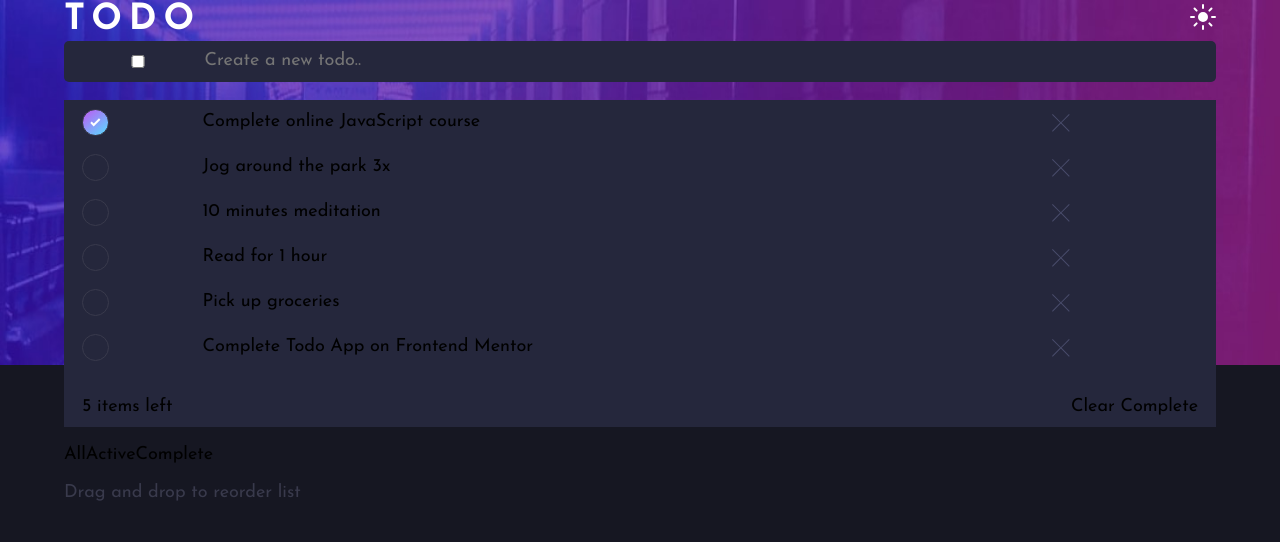
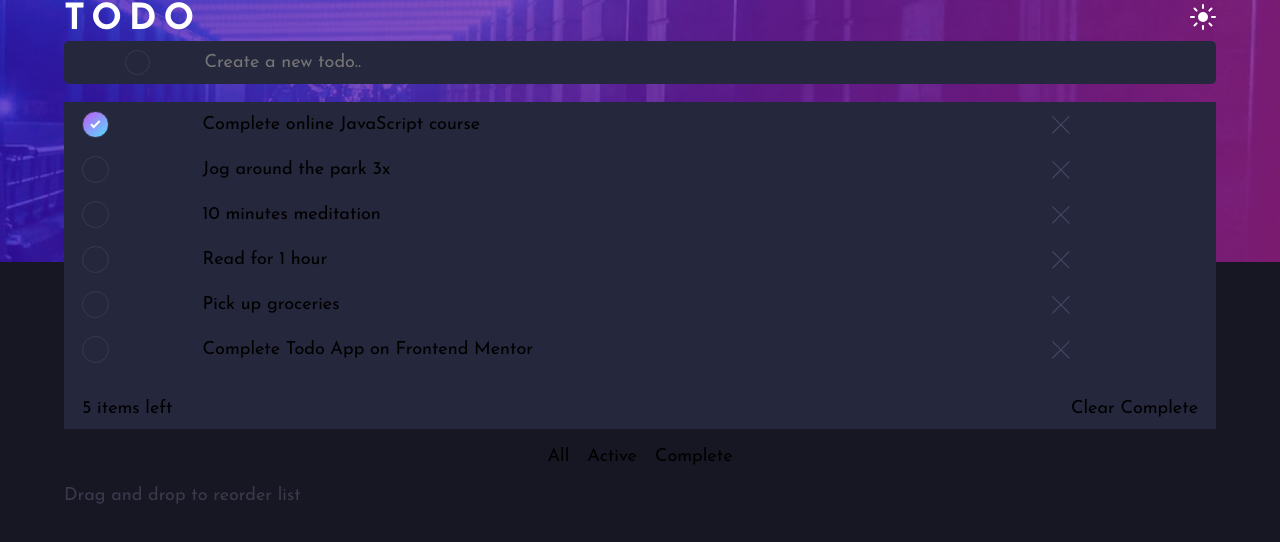
Before and after one commit to jbuendia1y/todo-app-frontendMentor, an Angular app: page / in a window 1280 px wide. Shown: the top 542 px of the page. Built offline with nearby package versions, Linux system fonts and the light colour scheme.

Commit message:
Theme and Filters

```diff
--- a/src/app/components/app/app.component.html
+++ b/src/app/components/app/app.component.html
@@ -1,8 +1,9 @@
 <header class="header">
   <h1 class="header__title">Todo</h1>
 
-  <div class="toogleTheme">
-    <img src="assets/images/icon-sun.svg" alt="sun">
+  <div class="toogleTheme" (click)="toogleTheme()">
+    <img src="assets/images/icon-sun.svg" alt="sun" *ngIf="theme == 'darkTheme'">
+    <img src="assets/images/icon-moon.svg" alt="moon" *ngIf="theme == 'lightTheme'">
   </div>
 </header>
 
--- a/src/app/components/app/app.component.ts
+++ b/src/app/components/app/app.component.ts
@@ -1,10 +1,33 @@
-import { Component } from '@angular/core';
+import { Component, OnInit } from '@angular/core';
 
 @Component({
   selector: 'app-root',
   templateUrl: './app.component.html',
   styleUrls: ['./app.component.scss']
 })
-export class AppComponent {
-  title = 'todoApp';
+export class AppComponent implements OnInit{
+
+  theme:string = 'darkTheme'
+
+  ngOnInit(){
+    if(localStorage.getItem('theme') == null){
+      localStorage.setItem('theme',this.theme)
+      document.documentElement.classList.add('darkTheme')
+    } else {
+      this.theme = <string>localStorage.getItem('theme')
+      document.documentElement.classList.add(this.theme)
+    }
+  }
+
+  toogleTheme(){
+    if(this.theme == 'darkTheme'){
+      document.documentElement.classList.remove('darkTheme')
+      document.documentElement.classList.add('lightTheme')
+    }else if(this.theme == 'lightTheme'){
+      document.documentElement.classList.remove('lightTheme')
+      document.documentElement.classList.add('darkTheme')
+    }
+    localStorage.setItem('theme',document.documentElement.classList[0])
+    this.theme = <string>localStorage.getItem('theme')
+  }
 }
--- a/src/app/components/list/list.component.html
+++ b/src/app/components/list/list.component.html
@@ -1,5 +1,8 @@
 <form class="newTodo grid" id="form">
-    <input type="checkbox" id="form__checkbox" class="newTodo__check"><input type="text" placeholder="Create a new todo.." class="newTodo__input" id="form__text">
+    <div class="newTodo__check-box">
+        <input type="checkbox" id="form__checkbox" class="newTodo__check" aria-label="form__checkbox">
+    </div>
+    <input type="text" placeholder="Create a new todo.." class="newTodo__input" id="form__text" aria-label="form__text">
 </form>
 
 <div class="list">
@@ -20,7 +23,9 @@
 </div>
 
 <p class="filter">
-    <span class="filter-active">All</span><span>Active</span><span>Complete</span>
+    <span class="filter__item filter__active" (click)="filterby('all')">All</span>
+    <span class="filter__item" (click)="filterby('active')">Active</span>
+    <span class="filter__item" (click)="filterby('complete')">Complete</span>
 </p>
 
 <p class="note">Drag and drop to reorder list</p>
--- a/src/app/components/list/list.component.scss
+++ b/src/app/components/list/list.component.scss
@@ -7,10 +7,32 @@
         background-color: transparent;
         border: none;
         color: var(--text-secondary1);
+        -webkit-appearance: none;
     }
 
     &__check{
+        -webkit-appearance: none;
 
+        display: inline-block;
+        width: 25px;
+        height: 25px;
+
+        border-radius: 50%;
+        border: 1px solid var(--text-secondary2);
+        transition: all .5s;
+
+        &-box{
+            display: flex;
+            align-items: center;
+            justify-content: center;
+            position: relative;
+        }
+
+        &:checked{
+            background: url('/assets/images/icon-check.svg'),linear-gradient(var(--Check));
+            background-repeat: no-repeat;
+            background-position: center;
+        }
     }
 }
 
@@ -89,3 +111,12 @@
     width: 100%;
     box-sizing: border-box;
 }
+
+.filter{
+    display: flex;
+    justify-content: center;
+
+    &__item{
+        margin: 0 .5em;
+    }
+}
--- a/src/app/components/list/list.component.ts
+++ b/src/app/components/list/list.component.ts
@@ -52,15 +52,17 @@ export class ListComponent implements OnInit {
   }
 
   ngOnInit(): void {
+    //Verify LocalStorage Content
     if(localStorage.getItem('listWorks') == null){
       localStorage.setItem('listWorks',JSON.stringify(this.list))
     }else {
-      const listWorks:any = localStorage.getItem('listWorks')
-      this.list = JSON.parse(listWorks)
-      console.log(this.list)
+      this.list = JSON.parse(<string>localStorage.getItem('listWorks'))
+
       if(this.list.length - 1  <= 0) this.count = 0
       else if(this.list.length > 1) this.reloadCount()
     }
+
+    //Submit Event
     const form = document.getElementById('form')
     form?.addEventListener('submit',(e)=>{e.preventDefault();this.newWork()})
   }
@@ -76,6 +78,7 @@ export class ListComponent implements OnInit {
     }
 
     this.list.push(work)
+    this.saveStorage()
     this.reloadCount()
   }
 
@@ -105,4 +108,16 @@ export class ListComponent implements OnInit {
   saveStorage(){
     localStorage.setItem('listWorks',JSON.stringify(this.list))
   }
+
+  filterby(name:string){
+    const backup = JSON.parse(<string>localStorage.getItem('listWorks'))
+    this.list = backup
+    if(name == 'all'){
+      this.list = backup
+    }else if(name == 'active'){
+      this.list = this.list.filter(item => item.status !== true)
+    }else if(name == 'complete'){
+      this.list = this.list.filter(item => item.status !== false)
+    }
+  }
 }
--- a/src/index.html
+++ b/src/index.html
@@ -8,7 +8,7 @@
   <meta name="viewport" content="width=device-width, initial-scale=1">
   <link rel="icon" type="image/png" sizes="32x32" href="assets/images/favicon-32x32.png">
 </head>
-<body class="darkTheme">
+<body>
   <app-root></app-root>
 </body>
 </html>
--- a/src/styles.scss
+++ b/src/styles.scss
@@ -13,11 +13,11 @@ body{
 
 .lightTheme{
     background-image: url('assets/images/bg-mobile-light.jpg');
-    background-size: 100% 70%;
+    background-size: 100% 50%;
     background-repeat: no-repeat;
 
-    --Very-Light-Gray: hsl(0, 0%, 98%);
-    --Very-Light-Grayish-Blue: hsl(236, 33%, 92%);
+    --background: hsl(0, 0%, 98%);
+    --background-item: hsl(236, 33%, 92%);
     --Light-Grayish-Blue: hsl(233, 11%, 84%);
     --Dark-Grayish-Blue: hsl(236, 9%, 61%);
     --Very-Dark-Grayish-Blue: hsl(235, 19%, 35%);
@@ -26,7 +26,7 @@ body{
 .darkTheme{
     background-image: url('assets/images/bg-mobile-dark.jpg');
     background-color: var(--background);
-    background-size: 100% 70%;
+    background-size: 100% 50%;
     background-repeat: no-repeat;
 
     --background: hsl(235, 21%, 11%);
```
